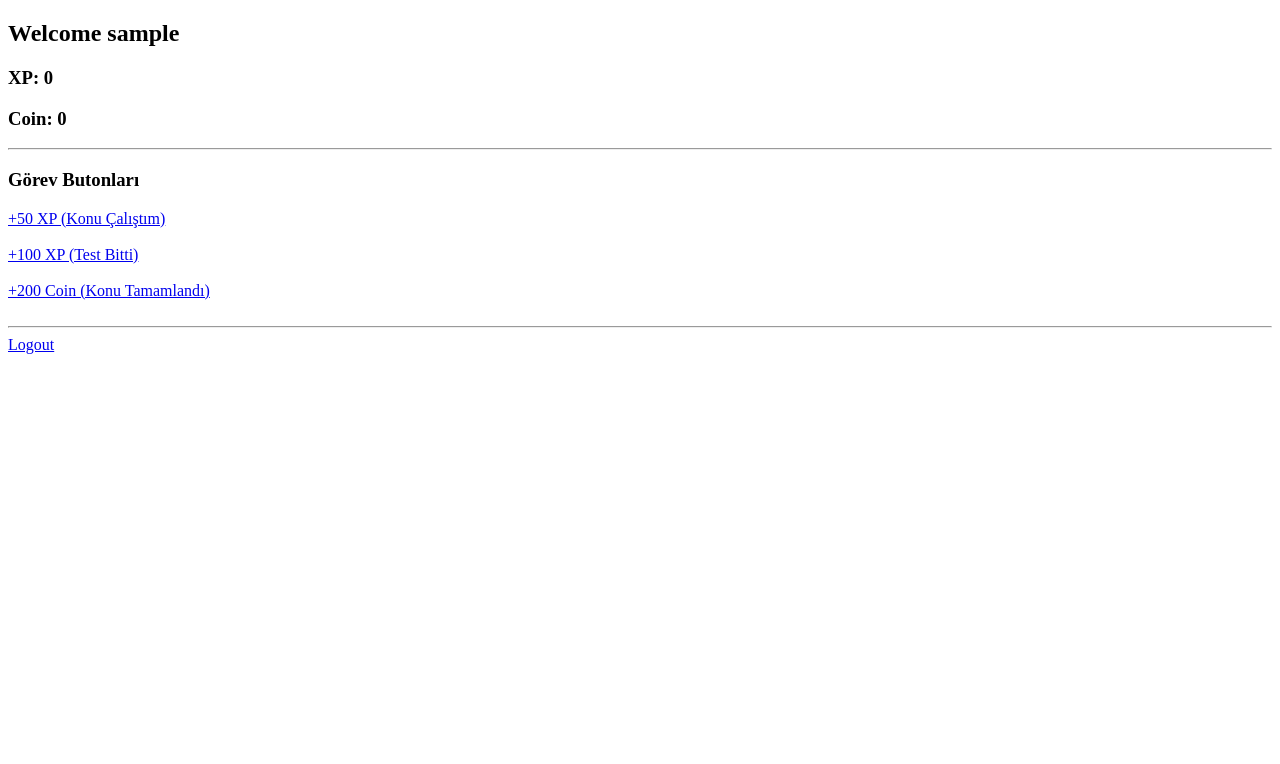
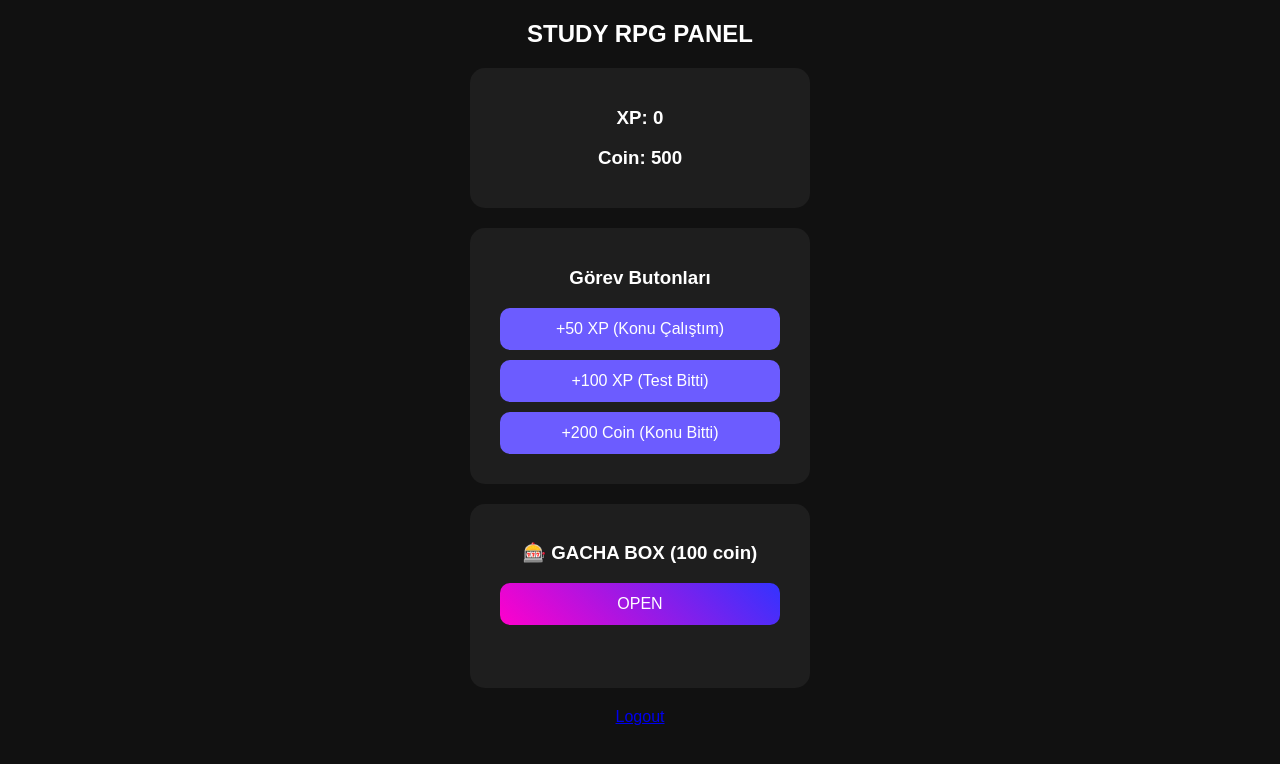
Before and after one commit to dogunes1-sys/study-rpg-Render, a Flask app: page /dashboard in a window 1280 px wide. Shown: the top 764 px of the page. Run offline with Flask 3, Linux system fonts and the light colour scheme; the visitor is signed in with stand-in values (Sample User, id 1).

Commit message:
gacha system added

```diff
--- a/app.py
+++ b/app.py
@@ -1,5 +1,6 @@
 import json
 import os
+import random
 from flask import Flask, render_template, request, redirect, session
 
 app = Flask(__name__)
@@ -10,21 +11,47 @@ ADMIN_PASSWORD = "1234"
 
 DATA_FILE = "data.json"
 
-
-# -------- DATA SYSTEM --------
+# ---------- DATA ----------
 def load_data():
     if not os.path.exists(DATA_FILE):
-        return {"xp": 0, "coin": 0}
+        return {"xp": 0, "coin": 500}
     with open(DATA_FILE, "r") as f:
         return json.load(f)
-
 
 def save_data(data):
     with open(DATA_FILE, "w") as f:
         json.dump(data, f)
 
+# ---------- GACHA ----------
+def roll_gacha():
 
-# -------- ROUTES --------
+    roll = random.randint(1,100)
+
+    if roll <= 60:
+        return "COMMON", "☕ 5 dk mola"
+
+    elif roll <= 90:
+        return "RARE", "📺 1 video"
+
+    elif roll <= 99:
+        reward = random.choice([
+            "🎮 45 dk oyun",
+            "📺 1 bölüm anime/dizi",
+            "⚡ XP Boost (1 gün x2)",
+            "💰 100 coin"
+        ])
+        return "EPIC", reward
+
+    else:
+        reward = random.choice([
+            "🔥 2 saat guilt-free oyun",
+            "💎 500 coin",
+            "🚀 XP Potion (3 görev x3)"
+        ])
+        return "LEGENDARY", reward
+
+
+# ---------- ROUTES ----------
 @app.route("/")
 def home():
     if "user" in session:
@@ -32,7 +59,7 @@ def home():
     return redirect("/login")
 
 
-@app.route("/login", methods=["GET", "POST"])
+@app.route("/login", methods=["GET","POST"])
 def login():
     if request.method == "POST":
         email = request.form["email"]
@@ -57,11 +84,11 @@ def dashboard():
         "dashboard.html",
         xp=data["xp"],
         coin=data["coin"],
-        user=session["user"]
+        result=session.pop("gacha_result", None)
     )
 
 
-# -------- ACTION BUTTONS --------
+# ---------- ACTIONS ----------
 @app.route("/add_xp/<amount>")
 def add_xp(amount):
     data = load_data()
@@ -78,6 +105,30 @@ def add_coin(amount):
     return redirect("/dashboard")
 
 
+# ---------- GACHA ROUTE ----------
+@app.route("/gacha")
+def gacha():
+
+    data = load_data()
+
+    if data["coin"] < 100:
+        session["gacha_result"] = ("NOCOIN", "Coin yetmez (100 gerekli)")
+        return redirect("/dashboard")
+
+    data["coin"] -= 100
+
+    rarity, reward = roll_gacha()
+
+    if "coin" in reward:
+        amount = int(reward.split()[0])
+        data["coin"] += amount
+
+    save_data(data)
+
+    session["gacha_result"] = (rarity, reward)
+    return redirect("/dashboard")
+
+
 @app.route("/logout")
 def logout():
     session.clear()
--- a/templates/dashboard.html
+++ b/templates/dashboard.html
@@ -2,23 +2,42 @@
 <html>
 <head>
 <title>Dashboard</title>
+<style>
+body{font-family:Arial;text-align:center;background:#111;color:white}
+.card{background:#1e1e1e;padding:20px;margin:20px auto;width:300px;border-radius:15px}
+.btn{display:block;margin:10px;padding:12px;background:#6c5cff;color:white;text-decoration:none;border-radius:10px}
+.gacha{background:linear-gradient(45deg,#ff00cc,#3333ff)}
+.result{margin-top:20px;font-size:20px}
+</style>
 </head>
 <body>
 
-<h2>Welcome {{user}}</h2>
+<h2>STUDY RPG PANEL</h2>
 
+<div class="card">
 <h3>XP: {{xp}}</h3>
 <h3>Coin: {{coin}}</h3>
+</div>
 
-<hr>
-
+<div class="card">
 <h3>Görev Butonları</h3>
 
-<a href="/add_xp/50">+50 XP (Konu Çalıştım)</a><br><br>
-<a href="/add_xp/100">+100 XP (Test Bitti)</a><br><br>
-<a href="/add_coin/200">+200 Coin (Konu Tamamlandı)</a><br><br>
+<a class="btn" href="/add_xp/50">+50 XP (Konu Çalıştım)</a>
+<a class="btn" href="/add_xp/100">+100 XP (Test Bitti)</a>
+<a class="btn" href="/add_coin/200">+200 Coin (Konu Bitti)</a>
+</div>
 
-<hr>
+<div class="card">
+<h3>🎰 GACHA BOX (100 coin)</h3>
+<a class="btn gacha" href="/gacha">OPEN</a>
+
+{% if result %}
+<div class="result">
+<b>{{result[0]}}</b><br>
+{{result[1]}}
+</div>
+{% endif %}
+</div>
 
 <a href="/logout">Logout</a>
 
```
